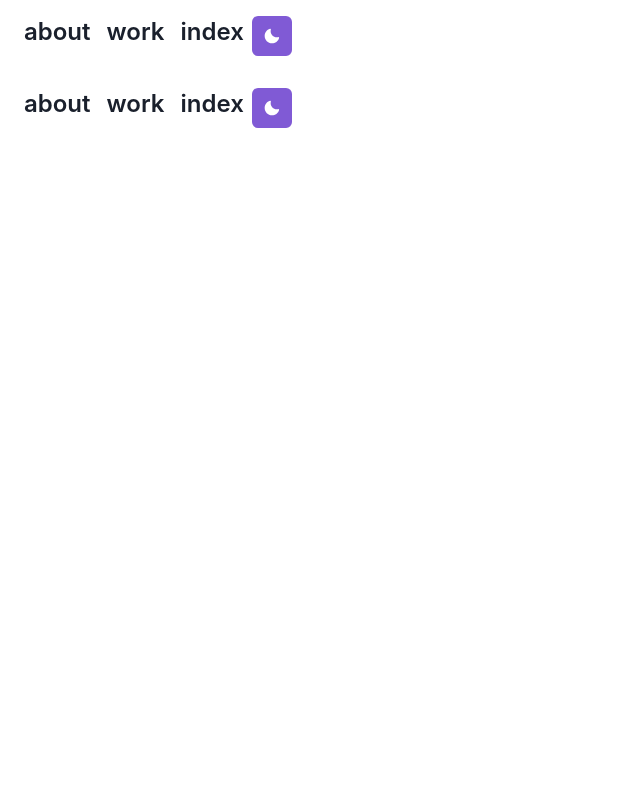
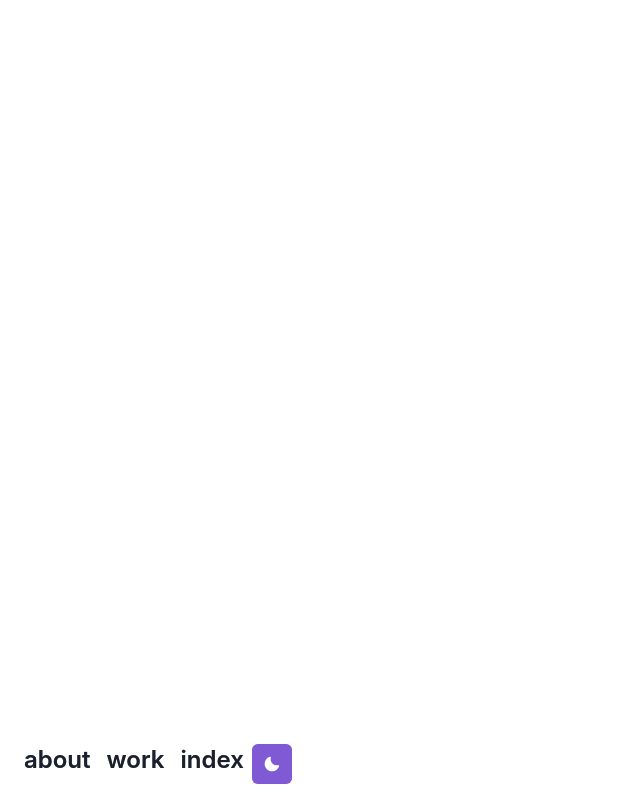
Before and after one commit to bryansdream/feta-satu, a Next.js app: page /components/Navbar in a window 1280 px wide. Shown: the whole page, without its empty margins (0-640 px from the left). Built offline with nearby package versions, Linux system fonts and the light colour scheme.

Commit message:
Update Navbar.js

```diff
--- a/pages/components/Navbar.js
+++ b/pages/components/Navbar.js
@@ -3,7 +3,7 @@ import ThemeToggleButton from "./themeToggleButton";
 
 export default function Navbar() {
   return (
-    <div className="flex font-semibold p-4 text-2xl">
+    <div className="flex font-semibold p-4 text-2xl fixed z-10 bg-white bg-opacity-50 bottom-0">
       <div className="px-2">
         <Link href="/about">about</Link>
       </div>
```
